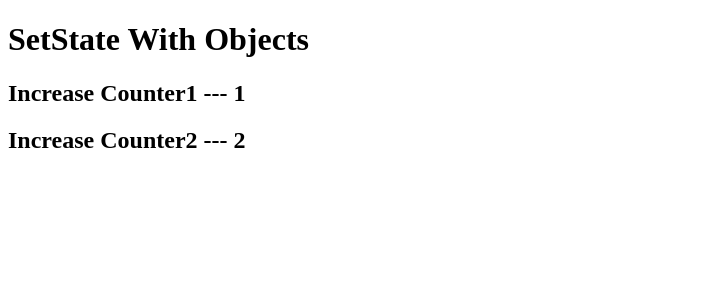
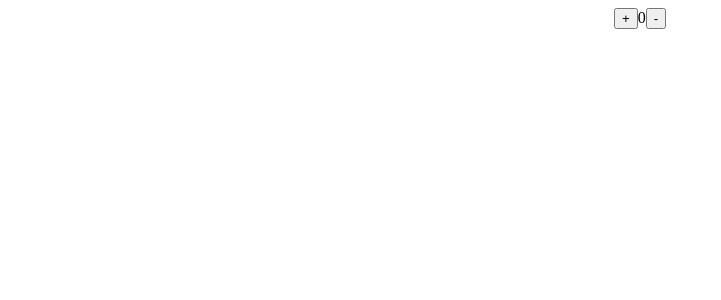
Before and after one commit to num-js/learn-React-advance, a React (Create React App) app: page / in a window 1280 px wide. Shown: the top 300 px of the page, without its empty margins (0-721 px from the left). Built offline with nearby package versions, Linux system fonts and the light colour scheme.

Commit message:
use Provider to App component

```diff
--- a/src/App.js
+++ b/src/App.js
@@ -1,44 +1,19 @@
-import { useState } from 'react';
+import React from 'react';
+import CounterComponent from './Component/CounterComponent';
+import store from './Redux/store';
+
+import { Provider } from 'react-redux';
+
+store.subscribe(() => {
+    console.log(store);
+})
 
 const App = () => {
-
-    const [counter, _setCounter] = useState({
-        counter1: 1,
-        counter2: 2
-    });
-
-    const setCounter = (newCounter) => {
-        _setCounter(oldCounter => {
-            return {
-                ...oldCounter,
-                ...newCounter
-            }
-        })
-    }
-
     return (
         <>
-            <div>
-                <h1>SetState With Objects</h1>
-
-                <h2
-                    onClick={() => {
-                        setCounter({
-                            counter1: counter.counter1 + 1
-                        })
-                    }}
-                >Increase Counter1 --- {counter.counter1}</h2>
-
-
-                <h2
-                    onClick={() => {
-                        setCounter({
-                            counter2: counter.counter2 + 1
-                        })
-                    }}
-                >Increase Counter2 --- {counter.counter2}</h2>
-
-            </div>
+            <Provider store={store}>
+                <CounterComponent />
+            </Provider>
         </>
     );
 }
```
